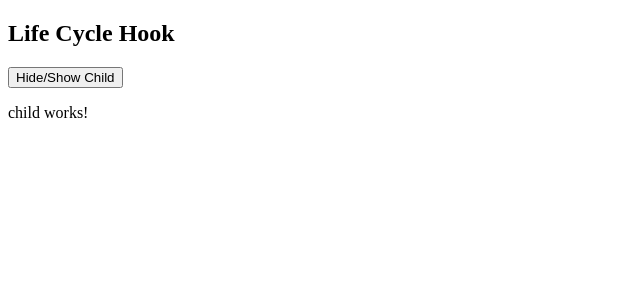
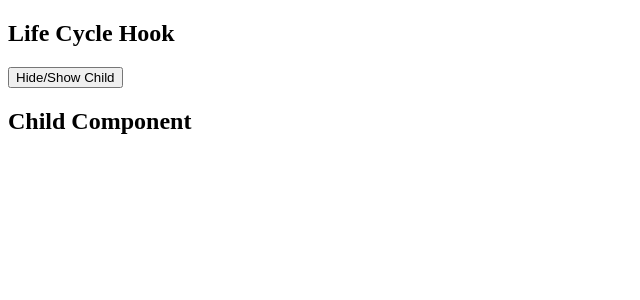
Before and after one commit to Rouz1130/Angular-Lifecycle-Hooks, an Angular app: page / in a window 1280 px wide. Both pictures are taken after a click on the button "Hide/Show Child". Shown: the top 300 px of the page, without its empty margins (0-640 px from the left). Built offline with nearby package versions, Linux system fonts and the light colour scheme.

Commit message:
Add html for child component

```diff
--- a/src/app/child/child.component.html
+++ b/src/app/child/child.component.html
@@ -1,3 +1 @@
-<p>
-  child works!
-</p>
+<h2>Child Component</h2>
```
